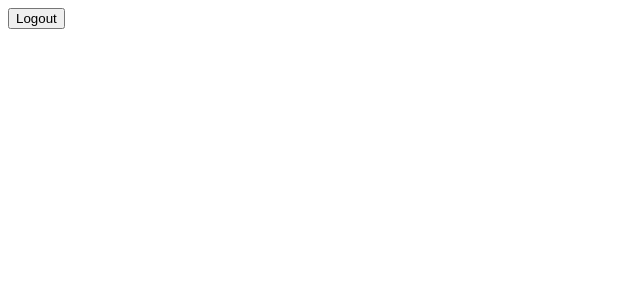
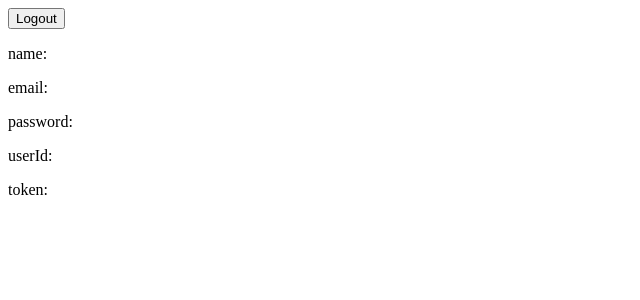
Before and after one commit to maxloosmu/tasks-record, a Vue app: page /work in a window 1280 px wide. Shown: the top 300 px of the page, without its empty margins (0-640 px from the left). Built offline with nearby package versions, Linux system fonts and the light colour scheme.

Commit message:
npm run build created dist folder

```diff
--- a/src/pages/WorkOverview.vue
+++ b/src/pages/WorkOverview.vue
@@ -1,10 +1,10 @@
 <template>
   <button @click="logout">Logout</button>
-  <p>{{ name }}</p>
-  <p>{{ email }}</p>
-  <p>{{ password }}</p>
-  <p>{{ userId }}</p>
-  <p>{{ token }}</p>
+  <p>name: {{ name }}</p>
+  <p>email: {{ email }}</p>
+  <p>password: {{ password }}</p>
+  <p>userId: {{ userId }}</p>
+  <p>token: {{ token }}</p>
 </template>
 
 <script>
```
Also changed, not shown: 1 other file (tests, documents, lock files or other folders).
